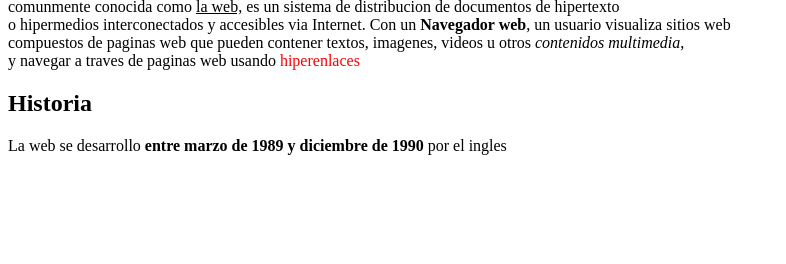
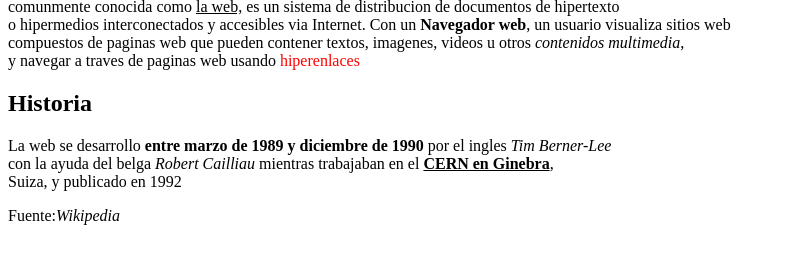
Before and after one commit to hgaroja/aplicaciones-web, a plain HTML site: page Ejercicios/Ejercicio 2/index.html in a window 1280 px wide. Shown: the part 100-364 px from the top of the page, without its empty margins (0-786 px from the left). Drawn offline with Linux system fonts and the light colour scheme.

Commit message:
terminando ejercicio 2

```diff
--- a/Ejercicios/Ejercicio 2/index.html
+++ b/Ejercicios/Ejercicio 2/index.html
@@ -13,7 +13,12 @@
         compuestos de paginas web que pueden contener textos, imagenes, videos u otros <i>contenidos multimedia</i>,<br>
         y navegar a traves de paginas web usando <span style="color:red">hiperenlaces</span>
         <p><h2><b>Historia</b></h2></p>
-        La web se desarrollo <b>entre marzo de 1989 y diciembre de 1990</b> por el ingles
+        La web se desarrollo <b>entre marzo de 1989 y diciembre de 1990</b> por el ingles <i>Tim Berner-Lee</i><br>
+        con la ayuda del belga <i>Robert Cailliau</i> mientras trabajaban en el <u><b>CERN en Ginebra</b></u>,<br>
+        Suiza, y publicado en 1992<p>
+
+        Fuente:<i>Wikipedia</i>
+        </p>
     </p>
 </body>
 </html>
```
